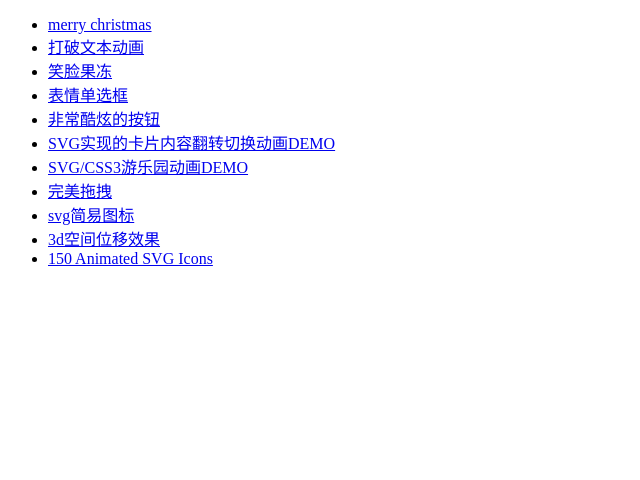
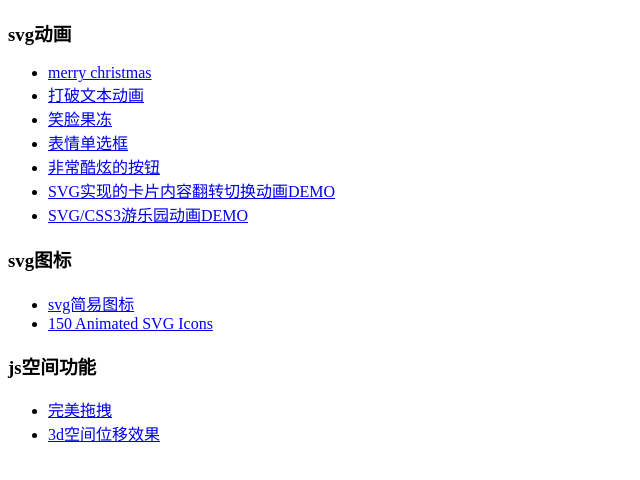
Before and after one commit to zhangaming/svg, a website: page index.html in a window 1280 px wide. Shown: the whole page, without its empty margins (0-640 px from the left). Drawn offline with Linux system fonts and the light colour scheme.

Commit message:
fix: 修改目录页

```diff
--- a/index.html
+++ b/index.html
@@ -13,6 +13,8 @@
 </head>
 
 <body>
+  <div>
+    <h3>svg动画</h3>
     <ul>
       <li><a href="./svg-merry-christmas/index.html">merry christmas</a></li>
       <li><a href="./svg-text-animation/index.html">打破文本动画</a></li>
@@ -21,11 +23,23 @@
       <li><a href="./svg-button/index.html">非常酷炫的按钮</a></li>
       <li><a href="./svg-card/index.html">SVG实现的卡片内容翻转切换动画DEMO</a></li>
       <li><a href="./park/index.html">SVG/CSS3游乐园动画DEMO</a></li>
-    <li><a href="./js-drag/index.html">完美拖拽</a></li>
+    </ul>
+  </div>
+
+  <div>
+    <h3>svg图标</h3>
+    <ul>
       <li><a href="./loading/index.html">svg简易图标</a></li>
-    <li><a href="./3d-demo/index.html">3d空间位移效果</a></li>
       <li><a href="./150icons/index.html">150 Animated SVG Icons</a></li>
     </ul>
+  </div>
+  <div>
+    <h3>js空间功能</h3>
+    <ul>
+      <li><a href="./js-drag/index.html">完美拖拽</a></li>
+      <li><a href="./3d-demo/index.html">3d空间位移效果</a></li>
+    </ul>
+  </div>
 
 </body>
 
```
Lines whose indentation alone changed are shown as unchanged.
